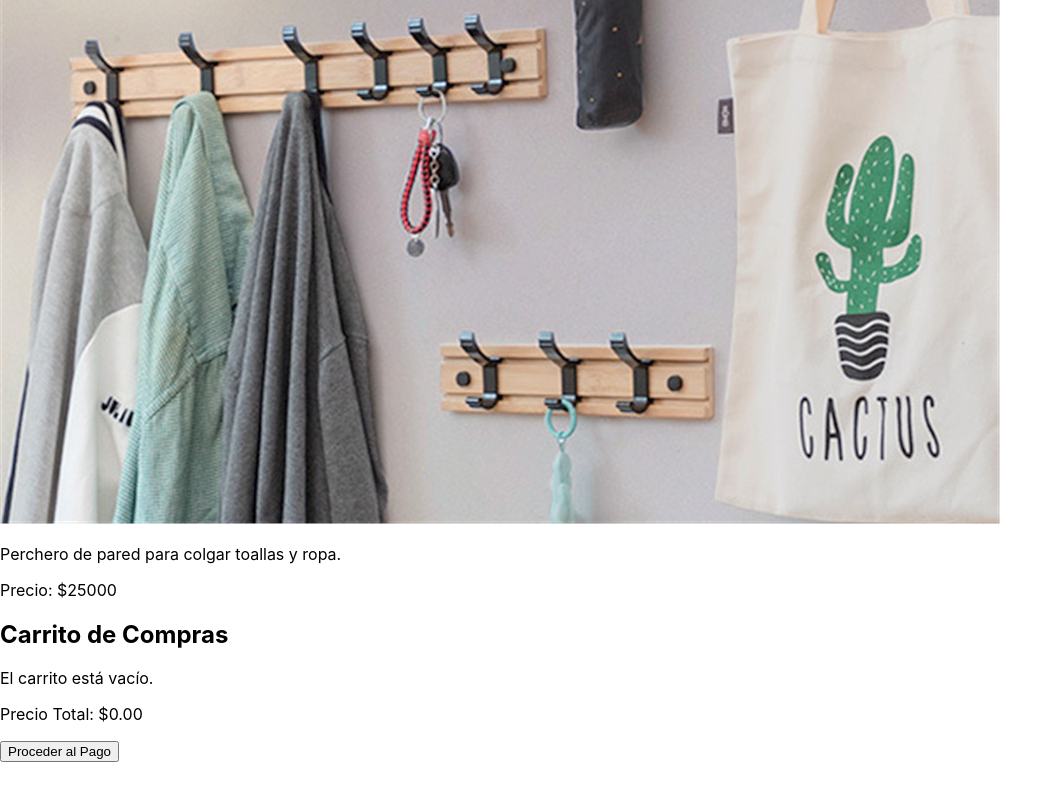
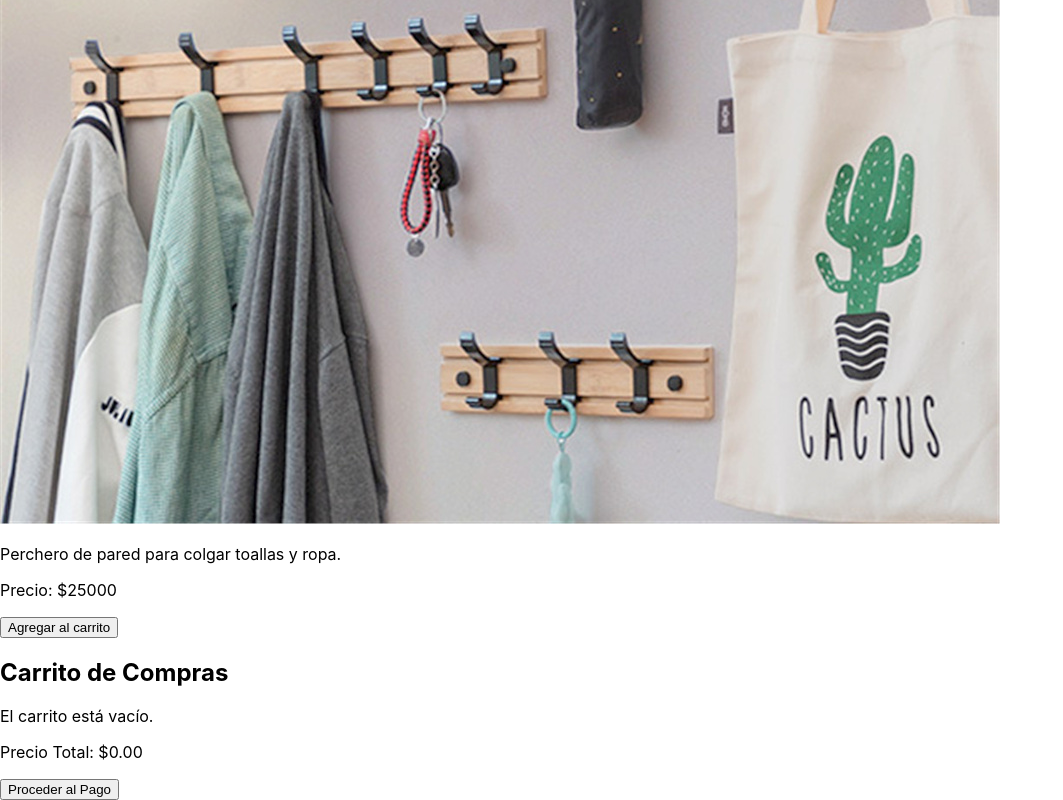
Before and after one commit to MatiasBrutinelPrograma/brutinel_preentrega2_react, a React (Create React App) app: page /item/1 in a window 1280 px wide. Shown: the part 728-1528 px from the top of the page, without its empty margins (0-1063 px from the left). Before the commit the page ends 1490 px from the top, so only its background shows below. Built offline with nearby package versions, Linux system fonts and the light colour scheme.

Commit message:
reparando contexto

```diff
--- a/src/CartContext.js
+++ b/src/CartContext.js
@@ -50,5 +50,9 @@ function cartReducer(state, action) {
 
 // Función personalizada para usar el contexto en otros componentes
 export function useCart() {
-  return useContext(CartContext);
-}
+  const { state, dispatch } = useContext(CartContext);
+  const addToCart = (product) => {
+  dispatch({ type: 'ADD_TO_CART', payload: product });
+  };
+  return { state, dispatch, addToCart }; // Asegúrate de devolver addToCart aquí si lo necesitas en otros componentes
+  }
--- a/src/ItemDetailContainer.js
+++ b/src/ItemDetailContainer.js
@@ -1,10 +1,12 @@
 import React, { useEffect, useState } from 'react';
 import { useParams } from 'react-router-dom';
 import categories from './Data';
+import { useCart } from './CartContext';
 
 function ItemDetailContainer() {
   const { itemId } = useParams();
   const [product, setProduct] = useState(null);
+  const { addToCart } = useCart();
 
   useEffect(() => {
     let foundProduct = null;
@@ -26,11 +28,13 @@ function ItemDetailContainer() {
 
   return (
     <div>
+
       <h2>{product.name}</h2>
       <img src={product.image} alt={product.name} />
       <p>{product.description}</p>
       <p>Precio: ${product.price}</p>
-      {/* Agrega un botón para agregar al carrito */}
+      <button onClick={() => addToCart(product)}>Agregar al carrito</button>
+
     </div>
   );
 }
```
